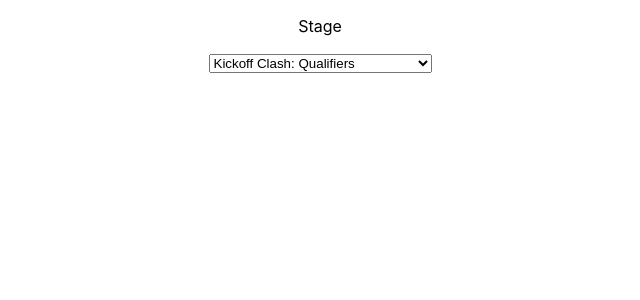
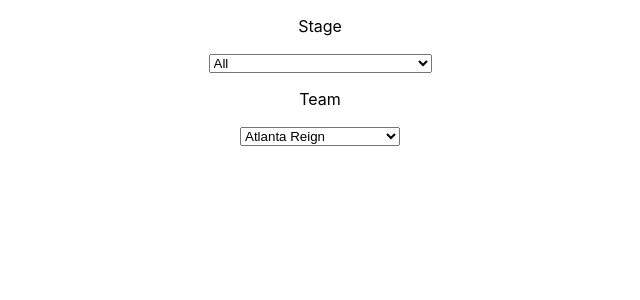
Before and after one commit to RyanLuong1/Overwatch-League-2022-Season-Stats-Lab, a React (Create React App) app: page / in a window 1280 px wide. Shown: the top 300 px of the page, without its empty margins (320-960 px from the left). Built offline with nearby package versions, Linux system fonts and the light colour scheme.

Commit message:
Compoents needed for the global hero usage done

```diff
--- a/src/App.js
+++ b/src/App.js
@@ -1,11 +1,15 @@
 import logo from './logo.svg';
 import './App.css';
 import StagePicker from "./components/StagePicker.tsx"
+import TeamPicker from './components/TeamPicker.tsx';
+import MapPicker from './components/MapPicker.tsx';
 
 function App() {
   return (
     <div className="App">
       <StagePicker></StagePicker>
+      <TeamPicker></TeamPicker>
+      {/* <MapPicker></MapPicker> */}
     </div>
   );
 }
--- /dev/null
+++ b/src/components/MapPicker.tsx
@@ -0,0 +1,22 @@
+import React, { useState, useEffect } from 'react';
+
+function MapPicker(maps: string[], mapsTypes: string[]) {
+    const [mapNames, setMapNames] = useState(maps);
+
+    const mapItems = (
+        <select name="maps">
+            {mapNames.map(mapName =>
+                <option key={mapName}>{mapName}</option>)}
+        </select>
+    )
+    return(
+        <div>
+            <p>
+                Map
+            </p>
+            {mapItems}
+        </div>
+    )
+}
+
+export default MapPicker;
--- a/src/components/StagePicker.tsx
+++ b/src/components/StagePicker.tsx
@@ -9,6 +9,7 @@
                 Stage
             </p>
             <select name="stages">
+                <option value="All"> All </option>
                 <option value="Kickoff Clash: Qualifiers"> Kickoff Clash: Qualifiers </option>
                 <option value="Kickoff Clash: Tournament"> Kickoff Clash: Tournament </option>
                 <option value="Midseason Madness: Qualifiers"> Midseason Madness: Qualifiers </option>
--- /dev/null
+++ b/src/components/TeamPicker.tsx
@@ -0,0 +1,37 @@
+import React, { useState, useEffect } from 'react';
+
+function TeamPicker() {
+    const [teamName, setTeamName] = useState("Atlanta Reign");
+
+    return(
+        <div>
+            <p>
+                Team
+            </p>
+            <select name="team">
+                <option value="Atlanta Reign"> Atlanta Reign </option>
+                <option value="Boston Uprising"> Boston Uprising </option>
+                <option value="Chengdu Hunter"> Chengdu Hunters </option>
+                <option value="Dallas Fuel"> Dallas Fuel </option>
+                <option value="Florida Mayhem"> Florida Mayhem </option>
+                <option value="Guangzhou Charge"> Guangzhou Charge </option>
+                <option value="Hangzhou Spark"> Hangzhou Spark </option>
+                <option value="Houston Outlaws"> Houston Outlaws </option>
+                <option value="London Spitfire"> London Spitfire </option>
+                <option value="Los Angeles Gladiators"> Los Angeles Gladiators </option>
+                <option value="Los Angeles Valiant"> Los Angeles Valiants </option>
+                <option value="New York Excelsior"> New York Excelsior </option>
+                <option value="San Francisco Shock"> San Francisco Shock </option>
+                <option value="Seoul Dynasty"> Seoul Dynasty </option>
+                <option value="Seoul Infernal"> Seoul Infernal </option>
+                <option value="Shanghai Dragons"> Shanghai Dragons </option>
+                <option value="Toronto Defiant"> Toronto Defiant </option>
+                <option value="Vancouver Titans"> Vancouver Titans </option>
+                <option value="Vegas Eternal"> Vegas Eternal </option>
+                <option value="Washington Justice"> Washington Justice </option>
+            </select>
+        </div>
+    )
+}
+
+export default TeamPicker;
```
Also changed, not shown: src/components/MapTypePicker.tsx (added, +22 -0 lines).
